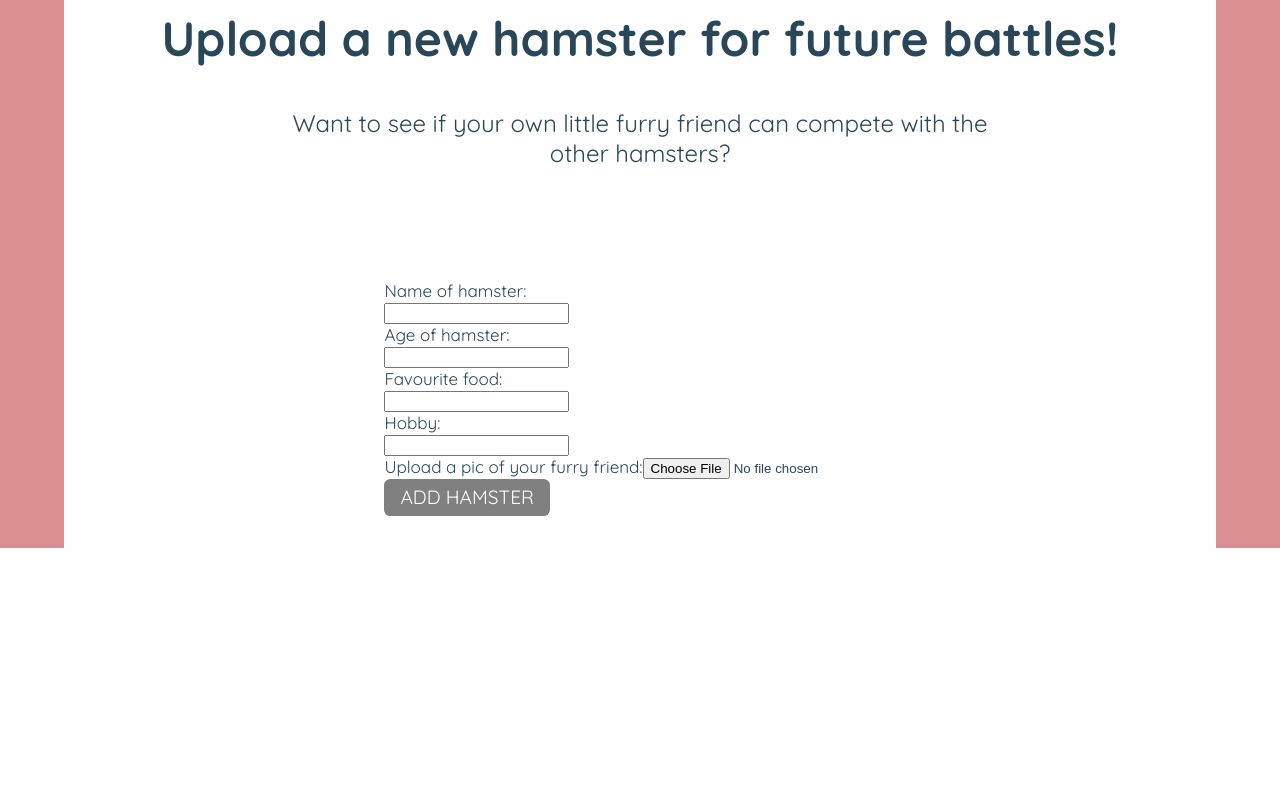
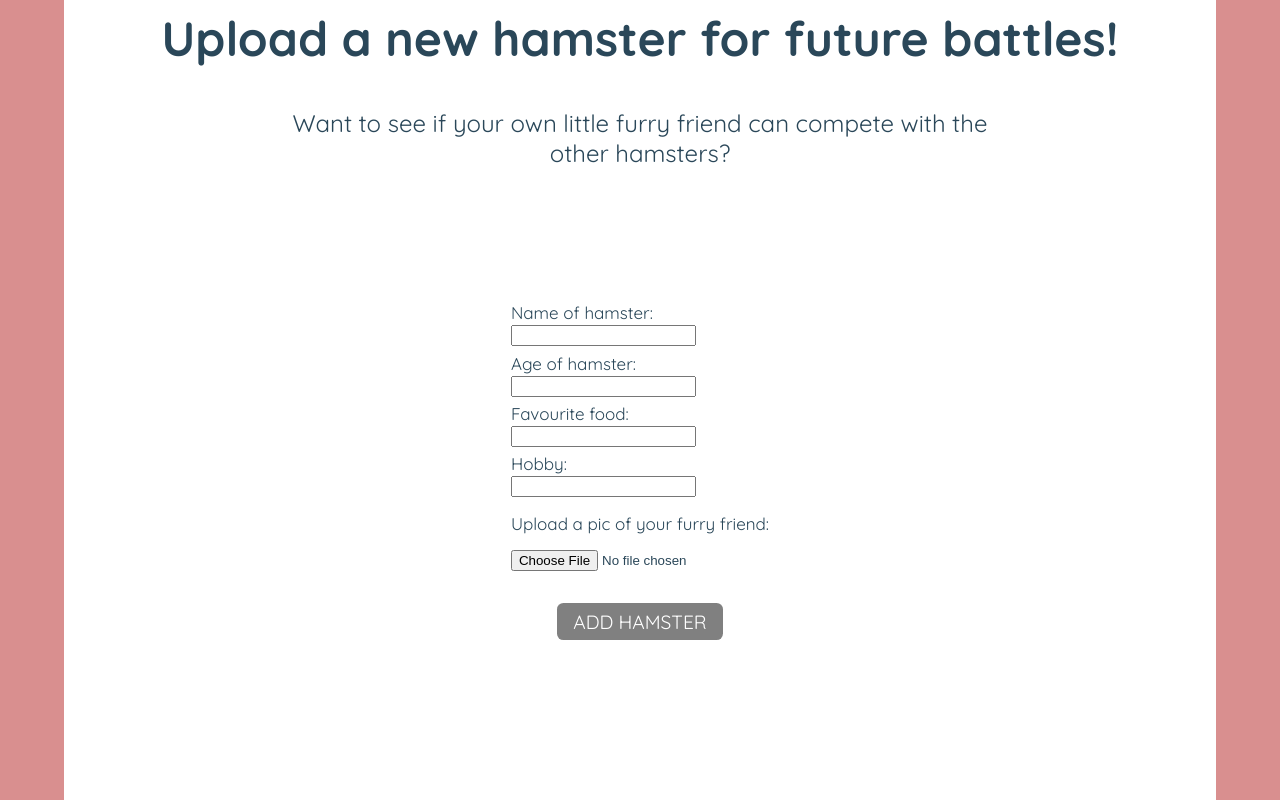
Before and after one commit to iths-anna-boberg/hamsterwars-fe, a React (Create React App) app: page /upload in a window 1280 px wide. Shown: the part 483-1283 px from the top of the page. Before the commit the page ends 1031 px from the top, so only its background shows below. Built offline with nearby package versions, Linux system fonts and the light colour scheme.

Commit message:
some styling fixes

```diff
--- a/src/App.css
+++ b/src/App.css
@@ -57,7 +57,7 @@
   position:absolute;
   background: white;
   width: 80vw;
-  height: 80vh;
+  min-height: 80vh;
   top:50%;
   left:50%;
   transform: translate(-50%,-50%);
--- a/src/components/Battle.css
+++ b/src/components/Battle.css
@@ -6,8 +6,7 @@
 
 .bt-vote{
     background-color: var(--blush);
-    padding: .9rem 1.7rem;
-    font-size: 1.5rem;
+    margin: .6rem;
     font-family: 'Quicksand';
     color: var(--dark-petrol);
     font-weight: 700;
@@ -80,6 +79,11 @@
         color: var(--dark-petrol);
     }
 
+    .bt-vote{
+        padding: .9rem 1.7rem;
+        font-size: 1.5rem;
+    }
+
     .bt-vote:hover{
         cursor: pointer;
         transform: scale(1.1, 1.1);
--- a/src/components/Battle.jsx
+++ b/src/components/Battle.jsx
@@ -65,7 +65,7 @@ const Battle = ()=>{
             <Modal show={showModal} handleClose={hideModal}>
                 <header className="winner-name">
                     <h1>The winner is {winner.name}!</h1>
-                    <svg width="280" height="200" viewBox="0 0 869 762" fill="none" xmlns="http://www.w3.org/2000/svg">
+                    <svg width="200" height="180" viewBox="0 0 869 762" fill="none" xmlns="http://www.w3.org/2000/svg">
 <path d="M509.243 266.707L615.578 259.889L569.157 348.849L568.305 350.481L570.076 350.985L642.239 371.544L779.649 410.69L648.96 428.26L580.051 437.524L578.021 437.797L578.894 439.65L624.309 536.047L516.612 511.934L514.635 511.491L514.789 513.511L519.732 578.634L529.144 702.635L461.384 591.101L425.878 532.658L424.794 530.875L423.449 532.47L335.907 636.274L325.218 494.965L325.077 493.093L323.282 493.644L257.915 513.728L133.166 552.057L222.593 465.641L269.559 420.257L271.15 418.719L269.132 417.811L169.485 372.965L270.809 322.427L272.533 321.567L271.277 320.107L225.934 267.396L139.837 167.308L262.538 225.099L327.07 255.494L328.552 256.192L329.117 254.654L365.834 154.679L428.415 232.808L429.658 234.361L430.809 232.738L468.153 180.077L539.039 80.1176L518.492 201.185L507.668 264.959L507.35 266.828L509.243 266.707Z" fill="#F2D5CE" stroke="#2A4759" strokeWidth="3"/>
 <rect x="393.5" y="405.5" width="53" height="144" fill="#F2AF5C" stroke="#2A4759" strokeWidth="3"/>
 <path d="M295.412 594.5L320.556 543.5H513.473L545.296 594.5H295.412Z" fill="#2A4759" stroke="#2A4759" strokeWidth="3"/>
@@ -79,6 +79,7 @@ const Battle = ()=>{
 </svg>
                 </header>
                     <img className="winner-hamster" src={`/assets/${winner.imgName}`} alt={winner.imgName}/>
+                    <p>{winner.name} has won {winner.wins} out of {winner.games} battles.</p>
             </Modal>
             </>
             :null
--- a/src/components/forms.css
+++ b/src/components/forms.css
@@ -1,3 +1,10 @@
+.form-group{
+    display: flex;
+    flex-direction: column;
+    align-items: center;
+    padding: 1rem;
+}
+
 /* .form-group{
     padding-top: 1rem;
     max-width: 100%;
@@ -6,6 +13,8 @@
     align-items: center;
     background-color: var(--blush);
 }
+
+*/
 
 .form-row{
     display: flex;
@@ -19,6 +28,8 @@
     justify-content: center;
 }
 
+/*
+
 .input-area{
     display: flex;
     flex-wrap: wrap;
@@ -31,7 +42,14 @@
 .input-area label{
     /* padding: 4.rem; */
     display: block;
+    margin-top: .4rem;
 }
+
+.form-row label{
+    margin-top: 1rem;
+}
+
+
 /*
 .input-area input{
     padding: .4rem;
@@ -49,13 +67,17 @@
 #age{
     width: 3rem;
 }
+*/
 
 input[type=file]{
-    background-color: var(--pink-rose);
+    margin-top: 1rem;
+    /* background-color: var(--pink-rose);
     color: white;
     font-size: 1.3rem;
     padding: .4rem;
-} */
+    max-width: 100%;
+    display: inline-block; */
+}
 
 .valid{
     background-color: palegreen;
```
Also changed, not shown: 1 other file (tests, documents, lock files or other folders).
